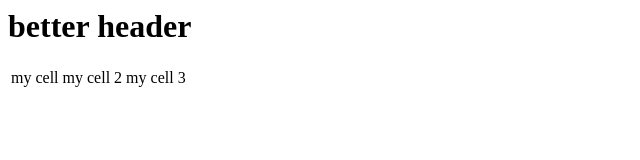
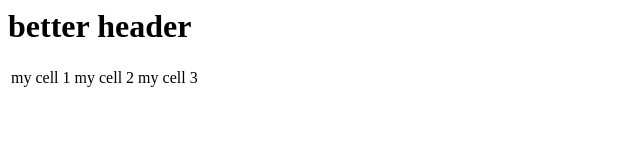
Before and after one commit to ozhati/gitpractice, a plain HTML site: page index.html in a window 1280 px wide. Shown: the full height of the page, 0-640 px from the left. Drawn offline with Linux system fonts and the light colour scheme.

Commit message:
added number to first cell

```diff
--- a/index.html
+++ b/index.html
@@ -3,7 +3,7 @@
 	<h1>better header</h1>
 	<table>
 		<tr>
-			<td>my cell</td>
+			<td>my cell 1</td>
 			<td>my cell 2</td>
 			<td>my cell 3</td>
 		</tr>
```
